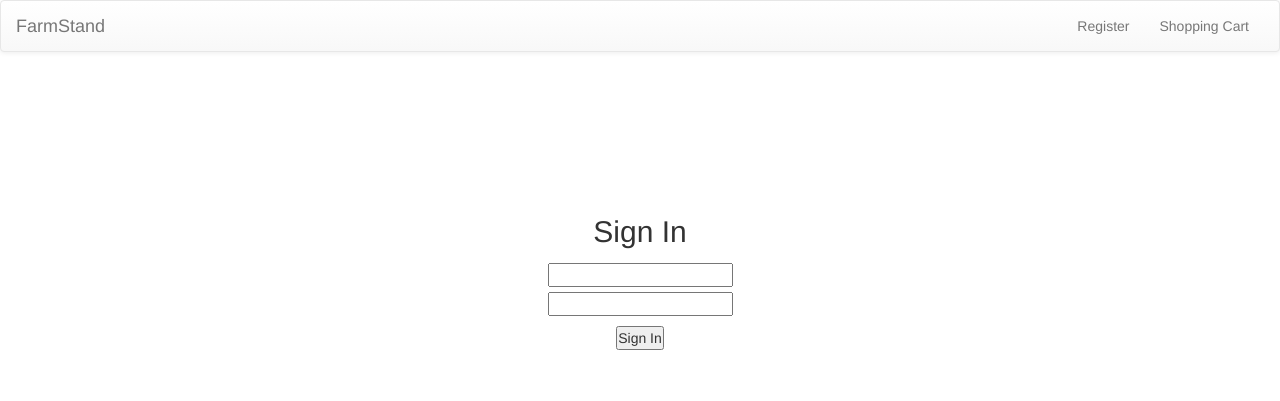
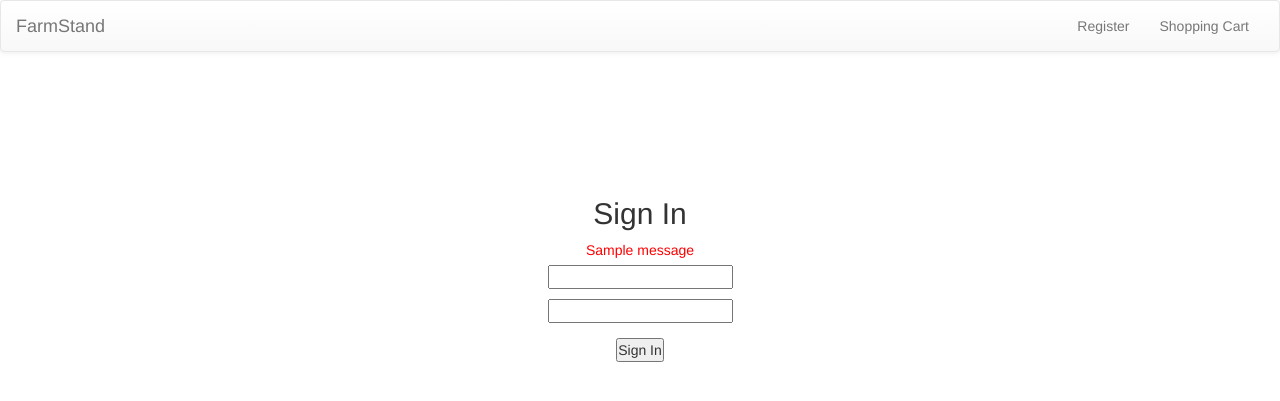
Before and after one commit to davidkavanaugh/farmstand, a Django app: page /sign-in/ in a window 1280 px wide. Shown: the top 401 px of the page. Run offline with Django 3.2, Linux system fonts and the light colour scheme; tables that the repository leaves empty hold one stand-in row (values such as "Sample post"); one stand-in notice (Sample message) is shown; some libraries are stand-ins or nearby versions.

Commit message:
feat: sign-in error messages

```diff
--- a/sign_in/static/sign-in.css
+++ b/sign_in/static/sign-in.css
@@ -19,9 +19,14 @@ form {
 }
 
 input {
-  margin-top: 5px;
+  margin: 5px 5px;
 }
 
 #submit-btn {
   margin-top: 10px;
 }
+
+#sign-in-alert {
+  height: 20px;
+  color: red;
+}
--- a/sign_in/templates/sign-in.html
+++ b/sign_in/templates/sign-in.html
@@ -61,6 +61,9 @@
     <!--SIGN IN-->
     <div id="sign-in-wrapper">
       <h2>Sign In</h2>
+      <div id="sign-in-alert">
+        {%if messages%}{%for message in messages%}{{message}}{%endfor%}{%endif%}
+      </div>
       <form action="get-user" method="POST" enctype="multipart/form-data">
         {% csrf_token %}
         <input type="email" name="email" id="email" />
--- a/sign_in/views.py
+++ b/sign_in/views.py
@@ -1,6 +1,7 @@
 from django.shortcuts import render, redirect
 from django.http import JsonResponse, HttpResponse
 from sign_up.models import User
+from django.contrib import messages
 import bcrypt
 
 
@@ -30,10 +31,12 @@ def get_user(request):
             logged_user = user[0]
             # check if password input matches
             if bcrypt.checkpw(request.POST['password'].encode(), logged_user.password.encode()):
-                print("password matches")
                 request.session['user_id'] = logged_user.id
                 return redirect('/me')
-        print("does not match")
+            else:
+                messages.error(request, "Email / Password incorrect")
+        else:
+            messages.error(request, "User not found")
         return redirect('/sign-in')
 
     except Exception:
```
Also changed, not shown: db.sqlite3.
